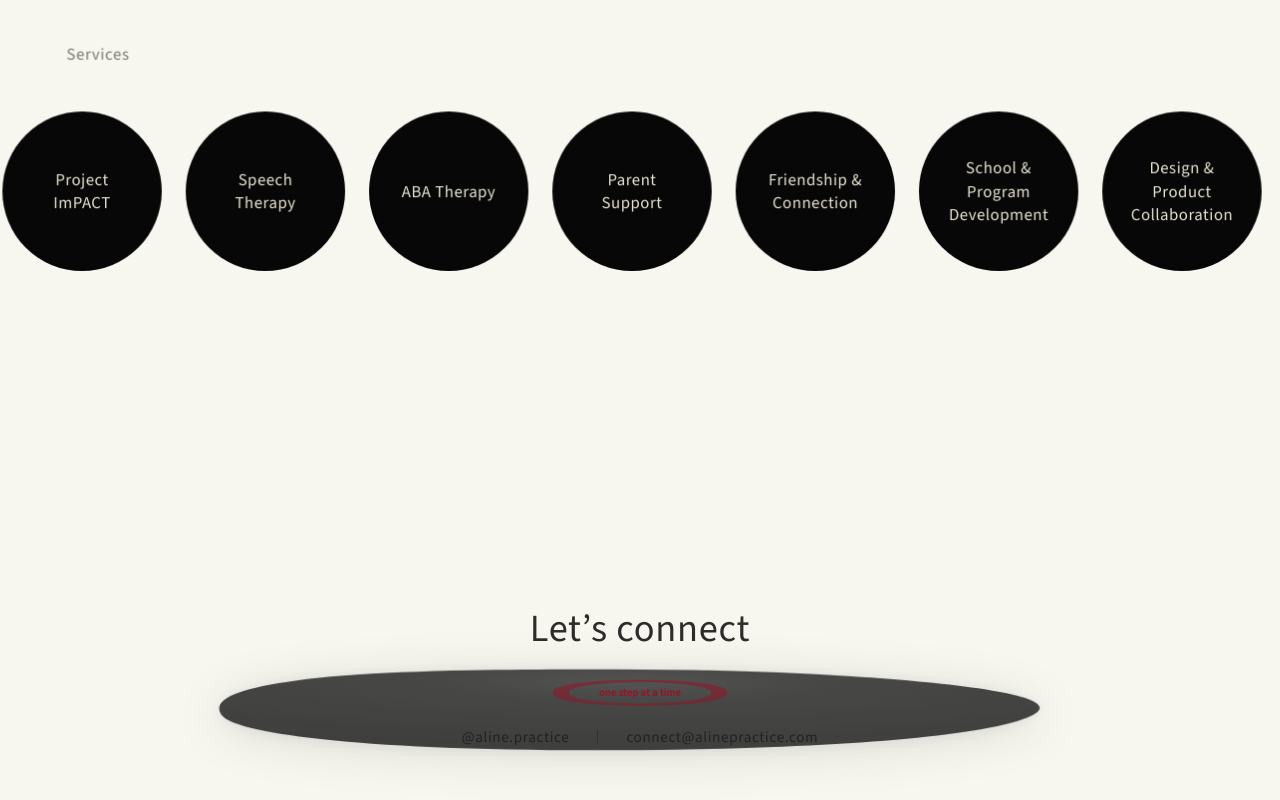
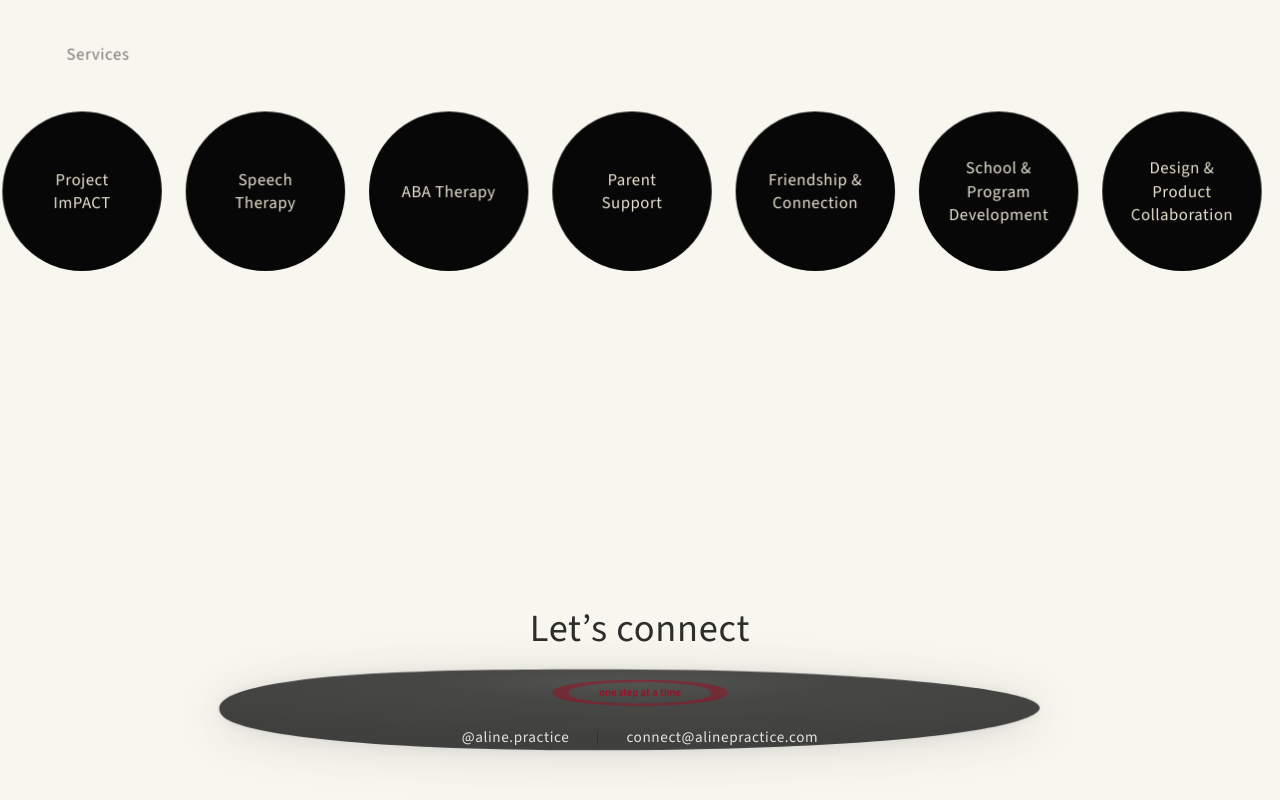
Before and after one commit to alinepractice/aline-website, a Next.js app: page / in a window 1280 px wide. Shown: the part 3294-4094 px from the top of the page. Built offline with nearby package versions, Linux system fonts and the light colour scheme.

Commit message:
Set link color to #F7F6EF (cream)

```diff
--- a/app/page.module.css
+++ b/app/page.module.css
@@ -703,9 +703,9 @@
   font-size: clamp(0.85rem, 1.5vw, 0.95rem);
   font-weight: 300;
   letter-spacing: 0.04em;
-  color: var(--text);
+  color: #F7F6EF;
   text-decoration: none;
-  opacity: 0.58;
+  opacity: 0.90;
   transition: opacity 0.2s ease;
 }
 
```
